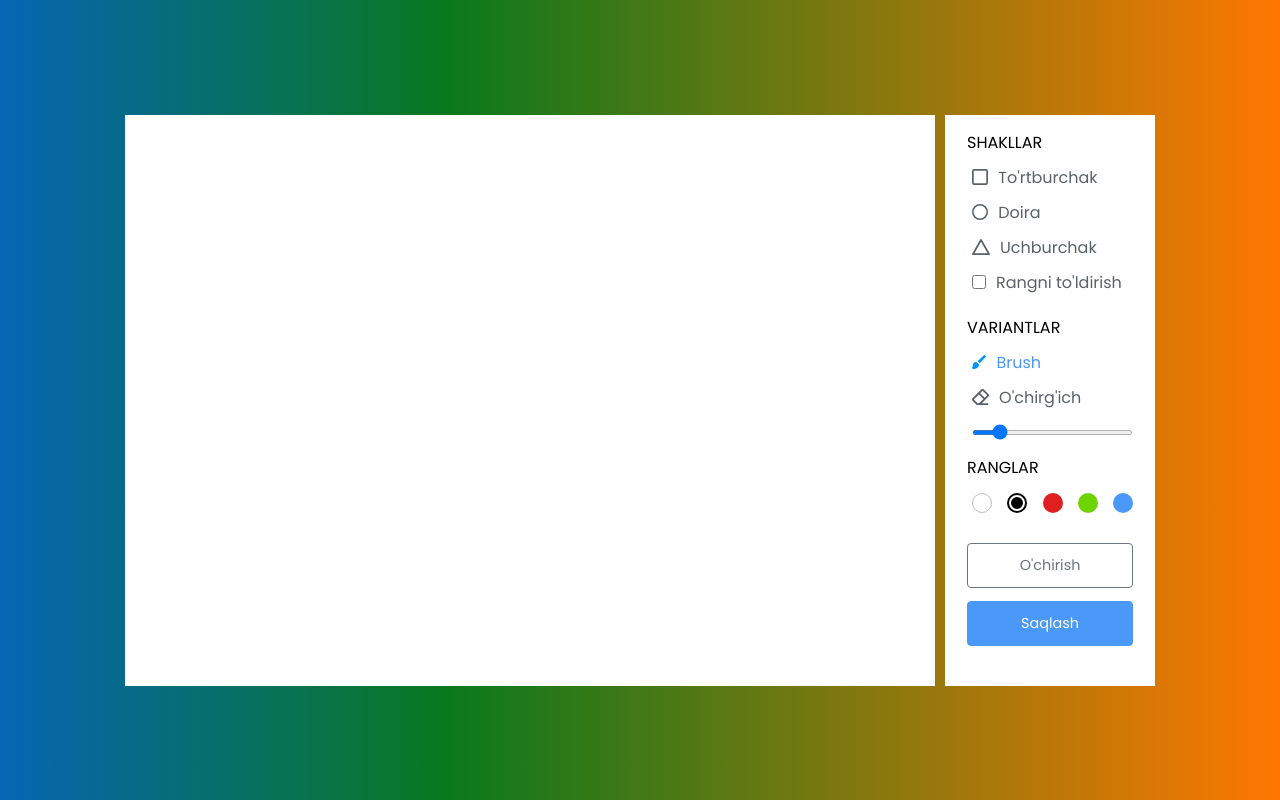
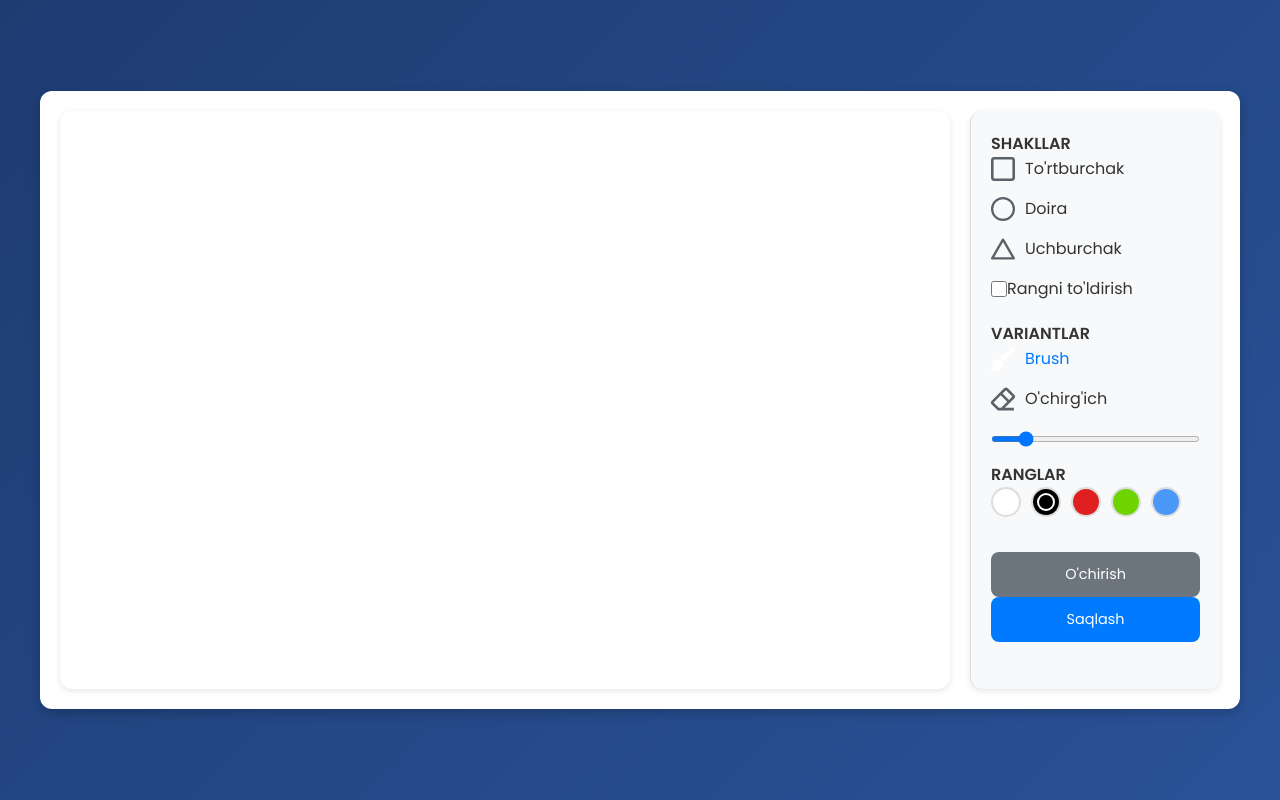
Before and after one commit to alsheroziy/paint, a plain HTML site: page index.html in a window 1280 px wide. Drawn offline with Linux system fonts and the light colour scheme.

Commit message:
new dizayn

```diff
--- a/css/style.css
+++ b/css/style.css
@@ -1,153 +1,191 @@
 @import url('https://fonts.googleapis.com/css2?family=Poppins:wght@400;500;600&display=swap');
+
 * {
     margin: 0;
     padding: 0;
     box-sizing: border-box;
     font-family: 'Poppins', sans-serif;
 }
+
 body {
     display: flex;
     align-items: center;
     justify-content: center;
     min-height: 100vh;
-	background: rgb(2, 0, 36);
-	background: linear-gradient(
-		90deg,
-		rgb(5, 101, 180) 0%,
-		rgb(9, 121, 28) 35%,
-		rgb(255, 119, 0) 100%
-	);
+    background: linear-gradient(135deg, #1e3c72, #2a5298);
 }
+
 .container {
     display: flex;
+    gap: 20px;
+    padding: 20px;
+    max-width: 1200px;
     width: 100%;
-	gap: 10px;
-	padding: 10px;
-	max-width: 1050px;
+    background: #fff;
+    border-radius: 12px;
+    box-shadow: 0 4px 12px rgba(0, 0, 0, 0.2);
 }
+
 section {
-	background: #fff;
+    background: #f8f9fa;
+    border-radius: 12px;
+    box-shadow: 0 2px 6px rgba(0, 0, 0, 0.1);
 }
+
 .title {
     text-transform: uppercase;
+    font-weight: 600;
+    margin-bottom: 10px;
+    color: #333;
 }
+
 .tools-board {
-	width: 210px;
-	padding: 15px 22px 0;
+    width: 250px;
+    padding: 20px;
+    border-left: 1px solid #ddd;
 }
+
 .tools-board .row {
     margin-bottom: 20px;
 }
+
 .row .options {
     list-style: none;
-	margin: 10px 0 0 5px;
+    padding: 0;
 }
+
 .row .options .option {
     display: flex;
+    align-items: center;
+    margin-bottom: 15px;
     cursor: pointer;
-	align-items: center;
-	margin-bottom: 10px;
+    transition: color 0.3s, filter 0.3s;
 }
-.option:is(:hover, .active) img {
-	filter: invert(17%) sepia(90%) saturate(3000%) hue-rotate(900deg) brightness(100%) contrast(100%);
+
+.option img {
+    width: 24px;
+    height: 24px;
+    margin-right: 10px;
 }
-.option :where(span, label) {
-	color: #5a6168;
+
+.option:hover img, .option.active img {
+    filter: brightness(0) invert(1);
+}
+
+.option span, .option label {
+    color: #333;
+}
+
+.option:hover span, .option.active span, .option:hover label, .option.active label {
+    color: #007bff;
+}
+
+#fill-color {
     cursor: pointer;
-	padding-left: 10px;
+    height: 16px;
+    width: 16px;
 }
-.option:is(:hover, .active) :where(span, label) {
-	color: #4a98f7;
+
+#fill-color:checked + label {
+    color: #007bff;
 }
-.option #fill-color {
-	cursor: pointer;
-	height: 14px;
-	width: 14px;
+
+#size-slider {
+    width: 100%;
+    height: 6px;
+    margin-top: 10px;
+    border-radius: 4px;
+    background: #ddd;
 }
-#fill-color:checked ~ label {
-	color: #4a98f7;
-}
-.option #size-slider {
-	width: 100%;
-	height: 5px;
-	margin-top: 10px;
-}
+
 .colors .options {
     display: flex;
-	justify-content: space-between;
+    gap: 10px;
 }
+
 .colors .option {
-	height: 20px;
-	width: 20px;
+    height: 30px;
+    width: 30px;
     border-radius: 50%;
-	margin-top: 3px;
     position: relative;
+    border: 2px solid #ddd;
 }
+
 .colors .option:nth-child(1) {
     background-color: #fff;
-	border: 1px solid #bfbfbf;
 }
+
 .colors .option:nth-child(2) {
     background-color: #000;
 }
+
 .colors .option:nth-child(3) {
     background-color: #e02020;
 }
+
 .colors .option:nth-child(4) {
     background-color: #6dd400;
 }
+
 .colors .option:nth-child(5) {
     background-color: #4a98f7;
 }
+
 .colors .option.selected::before {
+    content: '';
     position: absolute;
-	content: '';
     top: 50%;
     left: 50%;
-	height: 12px;
-	width: 12px;
+    height: 14px;
+    width: 14px;
     background: inherit;
-	border-radius: inherit;
+    border-radius: 50%;
     border: 2px solid #fff;
     transform: translate(-50%, -50%);
 }
-.colors .option:first-child.selected::before {
-	border-color: #ccc;
-}
-.option #color-picker {
+
+#color-picker {
     opacity: 0;
     cursor: pointer;
 }
+
 .buttons button {
     width: 100%;
+    padding: 12px;
+    border: none;
+    border-radius: 8px;
+    font-size: 0.9rem;
     color: #fff;
-	border: none;
-	outline: none;
-	padding: 11px 0;
-	font-size: 0.9rem;
-	margin-bottom: 13px;
-	background: none;
-	border-radius: 4px;
     cursor: pointer;
+    transition: background-color 0.3s, color 0.3s;
 }
-.buttons .clear-canvas {
-	color: #6c757d;
+
+.clear-canvas {
+    background: #6c757d;
     border: 1px solid #6c757d;
-	transition: all 0.3s ease;
 }
+
 .clear-canvas:hover {
-	color: #fff;
-	background: #6c757d;
+    background: #5a6268;
 }
-.buttons .save-img {
-	background: #4a98f7;
-	border: 1px solid #4a98f7;
+
+.save-img {
+    background: #007bff;
+    border: 1px solid #007bff;
 }
+
+.save-img:hover {
+    background: #0056b3;
+}
+
 .drawing-board {
     flex: 1;
     overflow: hidden;
 }
+
 .drawing-board canvas {
     width: 100%;
     height: 100%;
+    border-radius: 8px;
+    background: #e9ecef;
 }
--- a/index.html
+++ b/index.html
@@ -4,7 +4,7 @@
     <meta charset="UTF-8" />
     <meta http-equiv="X-UA-Compatible" content="IE=edge" />
     <meta name="viewport" content="width=device-width, initial-scale=1.0" />
-		<title>Sammi | Paint</title>
+    <title>Paint</title>
     <link rel="stylesheet" href="css/style.css" />
     <script src="js/script.js" defer></script>
 </head>
@@ -52,7 +52,7 @@
                 </ul>
             </div>
             <div class="row colors">
-					<label class="title">ranglar</label>
+                <label class="title">Ranglar</label>
                 <ul class="options">
                     <li class="option"></li>
                     <li class="option selected"></li>
```
Lines whose indentation alone changed are shown as unchanged.
